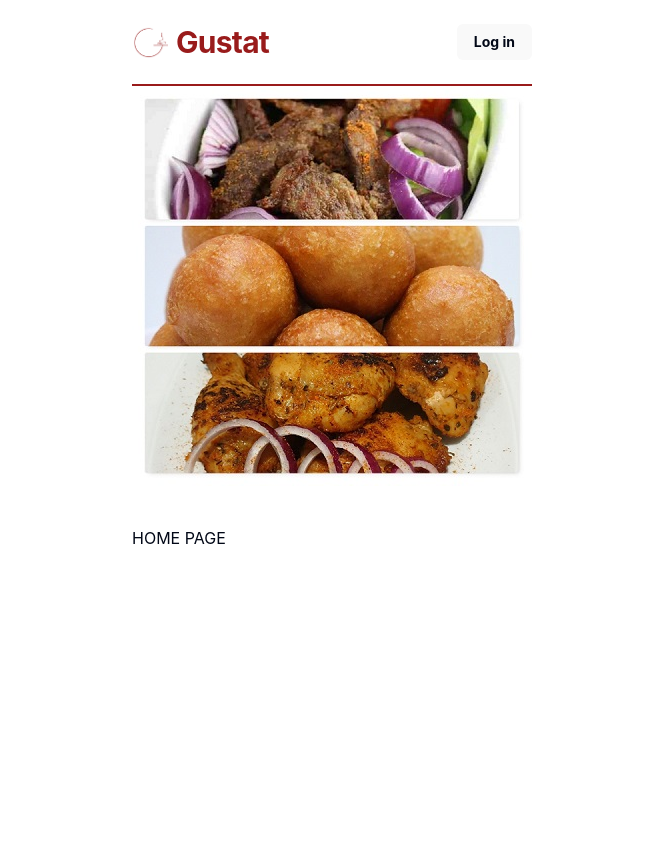
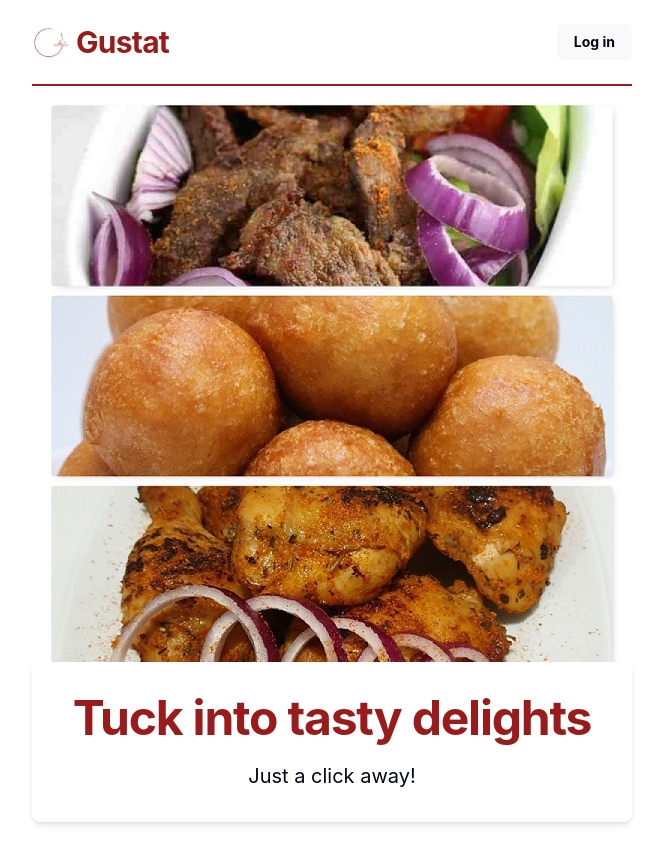
Before and after one commit to oluwaseunolusanya/gustat-frontend, a React (Vite) app: page / in a window 1280 px wide. Shown: the whole page, without its empty margins (308-971 px from the left). Before the commit the page ends 800 px from the top, so only its background shows below. Built offline with nearby package versions, Linux system fonts and the light colour scheme.

Commit message:
Changed hero image and created Home page component.

```diff
--- a/src/AppRoutes.tsx
+++ b/src/AppRoutes.tsx
@@ -1,10 +1,16 @@
 import { Navigate, Route, Routes } from "react-router-dom";
 import Layout from "./layouts/layout";
+import HomePage from "./pages/HomePage";
 
 const AppRoutes = () => {
     return(
         <Routes>
-            <Route path="/" element={<Layout>HOME PAGE</Layout>} />
+            <Route
+                path="/"
+                element={
+                    <Layout>
+                        <HomePage />
+                    </Layout>} />
             <Route path="/user-profile" element={<span>USER PROFILE PAGE</span>} />
             <Route path="*" element={<Navigate to="/" />} />
         </Routes>
--- /dev/null
+++ b/src/pages/HomePage.tsx
@@ -0,0 +1,14 @@
+const HomePage = () => {
+  return (
+    <div className="flex flex-col gap-12">
+        <div className="bg-white rounded-lg shadow-md py-8 flex flex-col gap-5 text-center -mt-16">
+            <h1 className="text-5xl font-bold tracking-tight text-red-800">
+                Tuck into tasty delights
+            </h1>
+            <span className="text-xl">Just a click away!</span>
+        </div>
+    </div>
+  );
+};
+
+export default HomePage;
```
Also changed, not shown: src/assets/hero.png.
